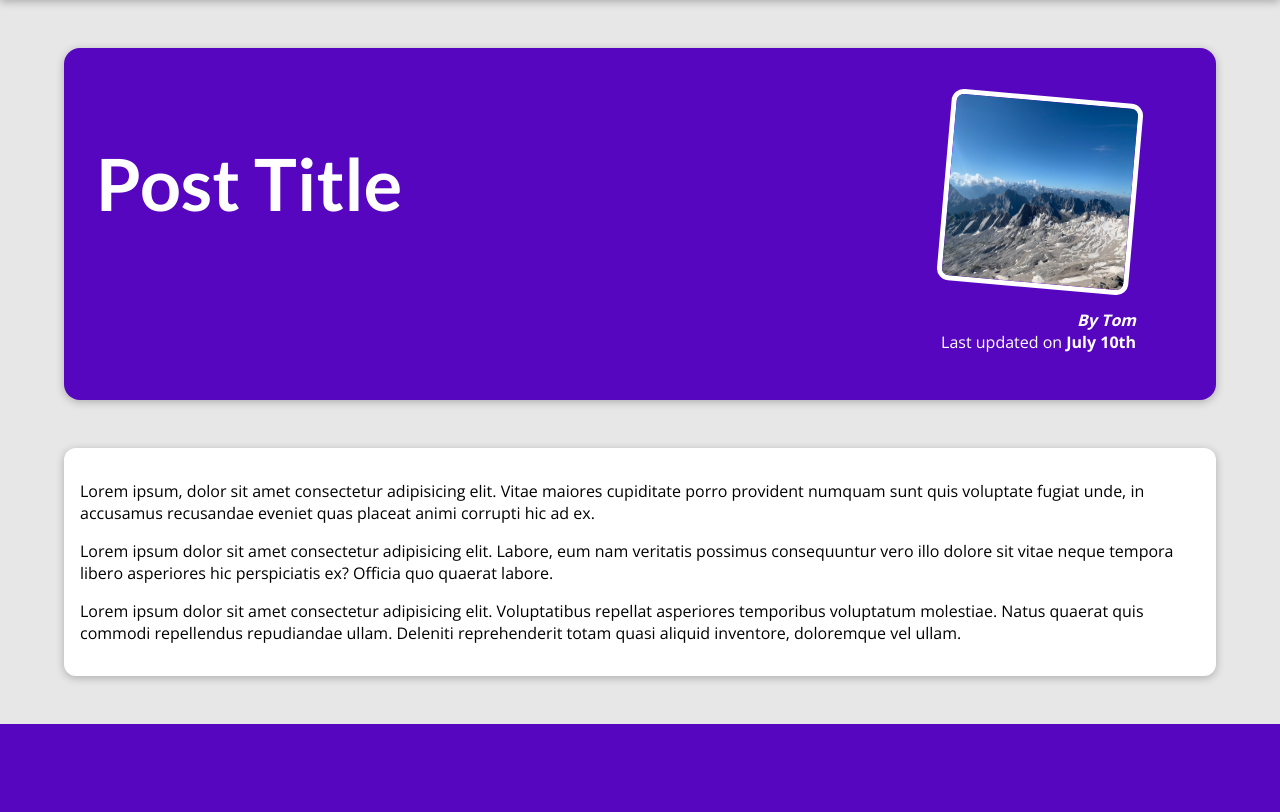
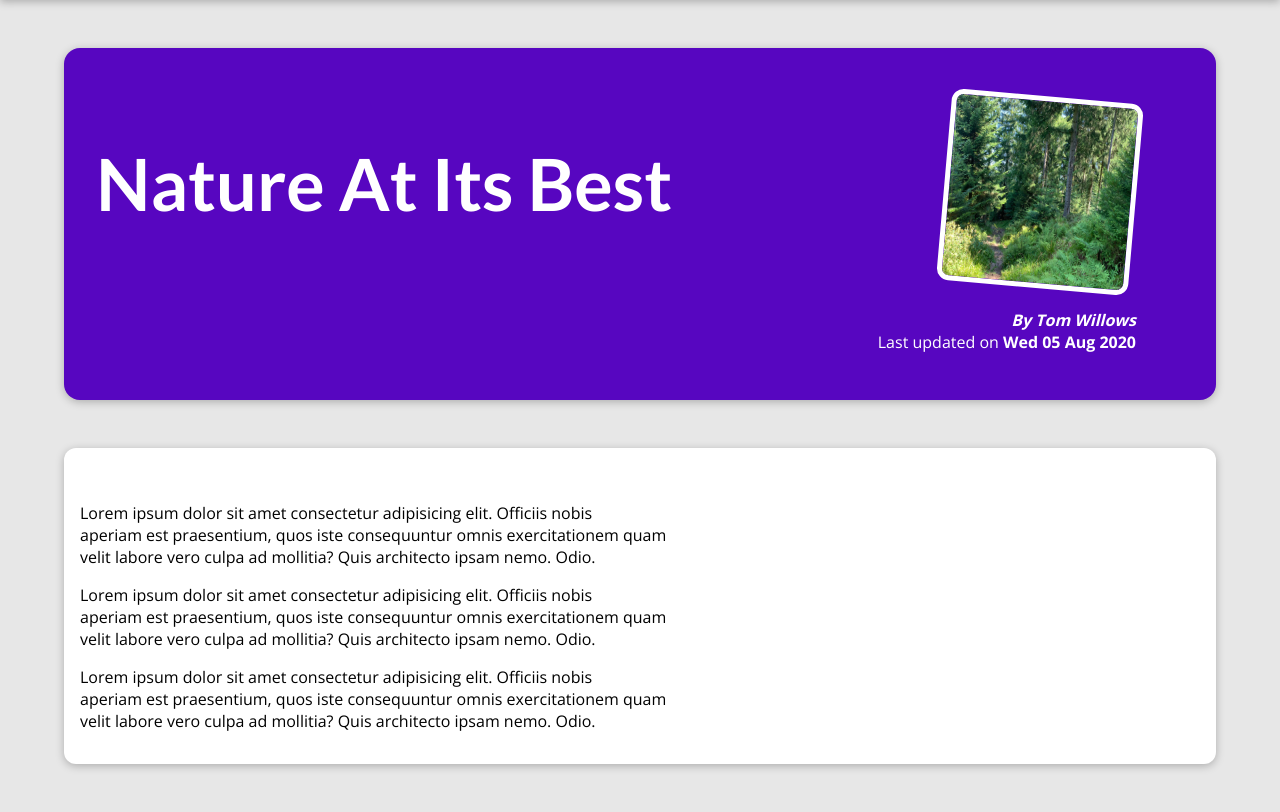
Before and after one commit to tvrbosic/django-practice, a Django app: page /posts/into-the-woods in a window 1280 px wide. Shown: the part 80-892 px from the top of the page. Before the commit the page ends 804 px from the top, so only its background shows below. Run offline with Django 4.2, Linux system fonts and the light colour scheme.

Commit message:
Basic blog templates, styling and views

```diff
--- a/blog/templates/blog/post-details.html
+++ b/blog/templates/blog/post-details.html
@@ -15,22 +15,18 @@
   {% include 'blog/partials/header.html' %}
 
   <section id='summary'>
-    <h2>Post Title</h2>
+    <h2>{{post.title}}</h2>
     <article>
-      <img src="{% static 'blog/images/mountains.jpg' %}" alt="Post Title">
-      <address>By Tom</address>
+      <img src="{% static 'blog/images/'|add:post.image %}" alt="Post Title">
+      <address>By {{post.author}}</address>
       <div>
-        Last updated on <time>July 10th</time>
+        Last updated on <time>{{post.date|date:'D d M Y' }}</time>
 
       </div>
     </article>
   </section>
 
   <main>
-    <p>Lorem ipsum, dolor sit amet consectetur adipisicing elit. Vitae maiores cupiditate porro provident numquam sunt quis voluptate fugiat unde, in accusamus recusandae eveniet quas placeat animi corrupti hic ad ex.</p>
-
-    <p>Lorem ipsum dolor sit amet consectetur adipisicing elit. Labore, eum nam veritatis possimus consequuntur vero illo dolore sit vitae neque tempora libero asperiores hic perspiciatis ex? Officia quo quaerat labore.</p>
-
-    <p>Lorem ipsum dolor sit amet consectetur adipisicing elit. Voluptatibus repellat asperiores temporibus voluptatum molestiae. Natus quaerat quis commodi repellendus repudiandae ullam. Deleniti reprehenderit totam quasi aliquid inventore, doloremque vel ullam.</p>
+    {{post.content|linebreaks}}
   </main>
 {% endblock %}
--- a/blog/views.py
+++ b/blog/views.py
@@ -1,15 +1,91 @@
 from django.shortcuts import render
+from datetime import date
+
+all_posts = [
+    {
+        "slug": "hike-in-the-mountains",
+        "image": "mountains.jpg",
+        "author": "Tom Willows",
+        "date": date(2021, 7, 21),
+        "title": "Mountain Hiking",
+        "excerpt": "There's nothing like the views you get when hiking in the mountains! And I wasn't even prepared for what happened whilst I was enjoying the view!",
+        "content": """
+          Lorem ipsum dolor sit amet consectetur adipisicing elit. Officiis nobis
+          aperiam est praesentium, quos iste consequuntur omnis exercitationem quam
+          velit labore vero culpa ad mollitia? Quis architecto ipsam nemo. Odio.
+
+          Lorem ipsum dolor sit amet consectetur adipisicing elit. Officiis nobis
+          aperiam est praesentium, quos iste consequuntur omnis exercitationem quam
+          velit labore vero culpa ad mollitia? Quis architecto ipsam nemo. Odio.
+
+          Lorem ipsum dolor sit amet consectetur adipisicing elit. Officiis nobis
+          aperiam est praesentium, quos iste consequuntur omnis exercitationem quam
+          velit labore vero culpa ad mollitia? Quis architecto ipsam nemo. Odio.
+        """
+    },
+    {
+        "slug": "programming-is-fun",
+        "image": "coding.jpg",
+        "author": "Tom Willows",
+        "date": date(2022, 3, 10),
+        "title": "Programming Is Great!",
+        "excerpt": "Did you ever spend hours searching that one error in your code? Yep - that's what happened to me yesterday...",
+        "content": """
+          Lorem ipsum dolor sit amet consectetur adipisicing elit. Officiis nobis
+          aperiam est praesentium, quos iste consequuntur omnis exercitationem quam
+          velit labore vero culpa ad mollitia? Quis architecto ipsam nemo. Odio.
+
+          Lorem ipsum dolor sit amet consectetur adipisicing elit. Officiis nobis
+          aperiam est praesentium, quos iste consequuntur omnis exercitationem quam
+          velit labore vero culpa ad mollitia? Quis architecto ipsam nemo. Odio.
+
+          Lorem ipsum dolor sit amet consectetur adipisicing elit. Officiis nobis
+          aperiam est praesentium, quos iste consequuntur omnis exercitationem quam
+          velit labore vero culpa ad mollitia? Quis architecto ipsam nemo. Odio.
+        """
+    },
+    {
+        "slug": "into-the-woods",
+        "image": "woods.jpg",
+        "author": "Tom Willows",
+        "date": date(2020, 8, 5),
+        "title": "Nature At Its Best",
+        "excerpt": "Nature is amazing! The amount of inspiration I get when walking in nature is incredible!",
+        "content": """
+          Lorem ipsum dolor sit amet consectetur adipisicing elit. Officiis nobis
+          aperiam est praesentium, quos iste consequuntur omnis exercitationem quam
+          velit labore vero culpa ad mollitia? Quis architecto ipsam nemo. Odio.
+
+          Lorem ipsum dolor sit amet consectetur adipisicing elit. Officiis nobis
+          aperiam est praesentium, quos iste consequuntur omnis exercitationem quam
+          velit labore vero culpa ad mollitia? Quis architecto ipsam nemo. Odio.
+
+          Lorem ipsum dolor sit amet consectetur adipisicing elit. Officiis nobis
+          aperiam est praesentium, quos iste consequuntur omnis exercitationem quam
+          velit labore vero culpa ad mollitia? Quis architecto ipsam nemo. Odio.
+        """
+    }
+]
+
+
+def get_date(post):
+    return post['date']
 
 # Create your views here.
 
 
 def starting_page(request):
-    return render(request, 'blog/index.html')
+    sorted_posts = sorted(all_posts, key=get_date)
+    latest_posts = sorted_posts[-3:]
+    return render(request, 'blog/index.html', {'posts': latest_posts})
 
 
 def posts(request):
-    return render(request, 'blog/posts.html')
+    return render(request, 'blog/posts.html', {
+        'posts': all_posts
+    })
 
 
 def post_details(request, slug):
-    return render(request, 'blog/post-details.html')
+    target_post = next(post for post in all_posts if post['slug'] == slug)
+    return render(request, 'blog/post-details.html', {'post': target_post})
```
Also changed, not shown: blog/templates/blog/index.html (+5 -3 lines), blog/templates/blog/partials/post.html (+4 -4 lines), blog/templates/blog/posts.html (+5 -18 lines), templates/404.html (added, +8 -0 lines).
